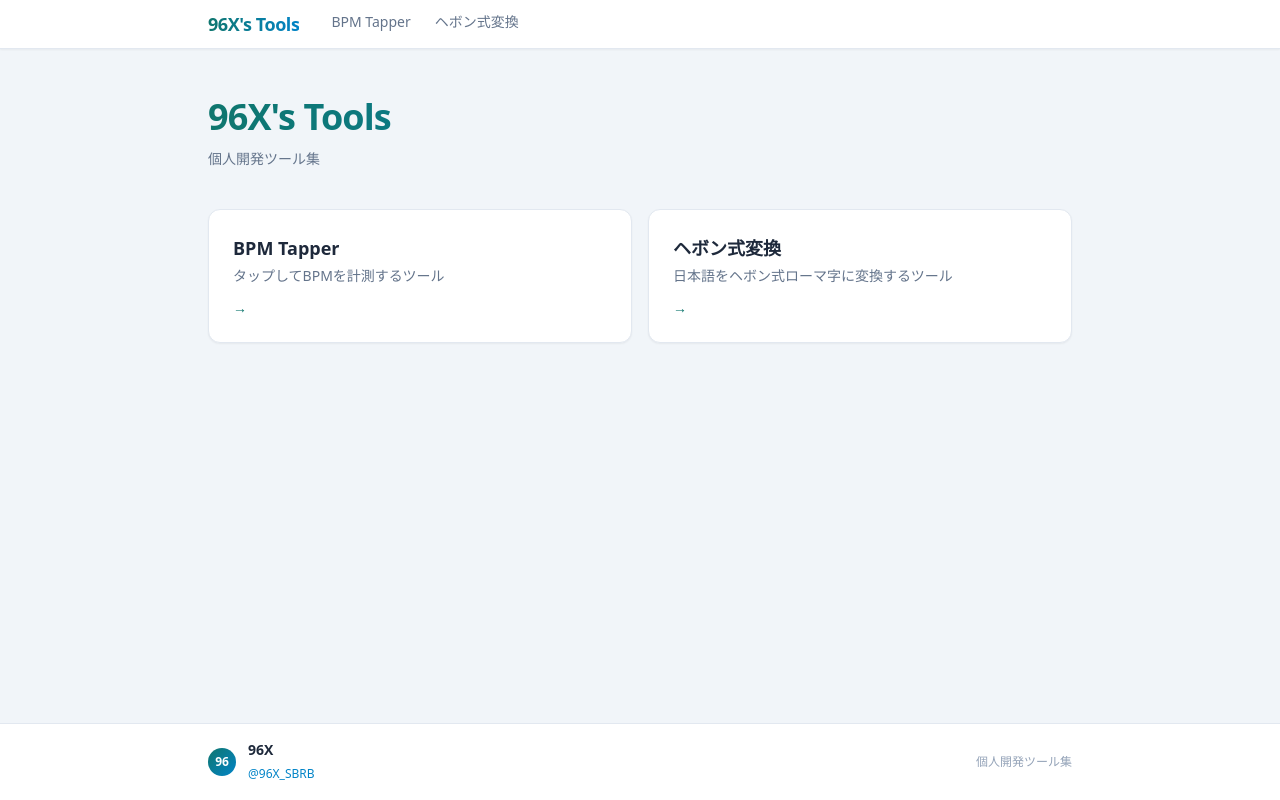
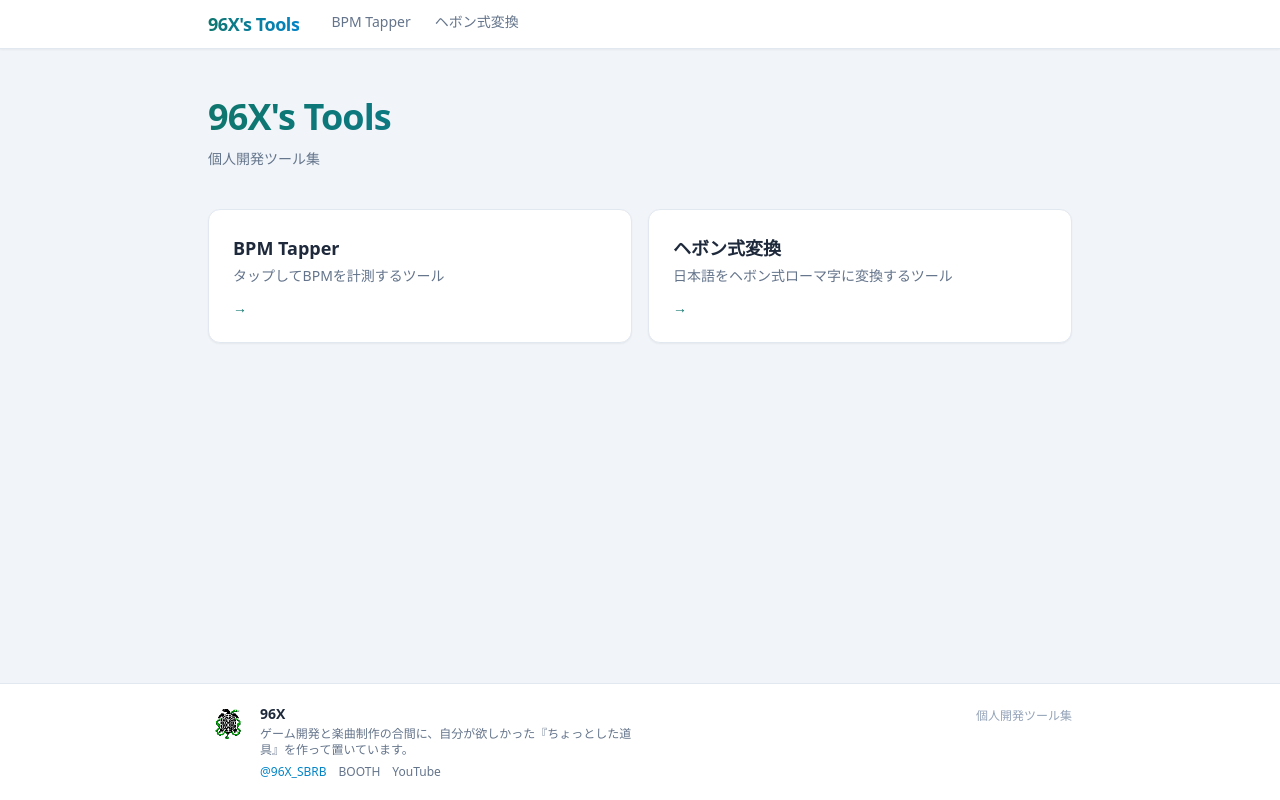
Before and after one commit to kuroto-96X/Utilities-Svelte, a SvelteKit app: page / in a window 1280 px wide. Built offline with nearby package versions, Linux system fonts and the light colour scheme.

Commit message:
fix: アイコン変更

```diff
--- a/src/lib/site.ts
+++ b/src/lib/site.ts
@@ -4,8 +4,12 @@ export const site = {
   author: {
     name: "96X",
     handle: "@96X_SBRB",
-    url: "https://x.com/96X_SBRB",
-    avatarLabel: "96",
+    bio: "ゲーム開発と楽曲制作の合間に、自分が欲しかった『ちょっとした道具』を作って置いています。",
+    links: {
+      x: "https://x.com/96X_SBRB",
+      booth: "https://kogatagemmaipan.booth.pm/",
+      youtube: "https://www.youtube.com/@96X%E3%81%93%E3%81%8C%E3%81%9F%E7%8E%84%E7%B1%B3%E3%83%91%E3%83%B3",
+    },
   },
   tools: [
     {
--- a/src/routes/+layout.svelte
+++ b/src/routes/+layout.svelte
@@ -1,6 +1,7 @@
 <script lang="ts">
   import '../app.css'
-  import favicon from '$lib/assets/favicon.svg'
+  import siteIcon from '$lib/assets/site_icon.png'
+  import authorIcon from '$lib/assets/96x_icon.png'
   import { page } from '$app/state'
   import { site } from '$lib/site'
 
@@ -9,7 +10,7 @@
 </script>
 
 <svelte:head>
-  <link rel="icon" href="{favicon}" />
+  <link rel="icon" href={siteIcon} />
 </svelte:head>
 
 <div class="gradient-bg flex flex-col">
@@ -43,23 +44,39 @@
   </main>
 
   <footer class="border-t border-slate-200 bg-white">
-    <div class="max-w-4xl mx-auto px-4 py-4 flex items-center justify-between">
-      <div class="flex items-center gap-3">
-        <div
-          class="w-7 h-7 rounded-full bg-gradient-to-br from-teal-700 to-sky-600 flex items-center justify-center text-white text-xs font-bold select-none"
-          aria-hidden="true"
-        >{site.author.avatarLabel}</div>
+    <div class="max-w-4xl mx-auto px-4 py-5 flex items-start justify-between gap-6">
+      <div class="flex items-start gap-3">
+        <img
+          src={authorIcon}
+          alt={site.author.name}
+          class="w-10 h-10 rounded-full object-cover shrink-0"
+        />
         <div>
           <p class="text-sm font-bold text-slate-800">{site.author.name}</p>
-          <a
-            href={site.author.url}
-            target="_blank"
-            rel="noopener noreferrer"
-            class="text-xs text-sky-600 hover:underline"
-          >{site.author.handle}</a>
+          <p class="text-xs text-slate-500 mt-0.5 max-w-sm">{site.author.bio}</p>
+          <div class="flex flex-wrap items-center gap-x-3 gap-y-1 mt-1.5">
+            <a
+              href={site.author.links.x}
+              target="_blank"
+              rel="noopener noreferrer"
+              class="text-xs text-sky-600 hover:underline"
+            >{site.author.handle}</a>
+            <a
+              href={site.author.links.booth}
+              target="_blank"
+              rel="noopener noreferrer"
+              class="text-xs text-slate-500 hover:text-slate-700 hover:underline"
+            >BOOTH</a>
+            <a
+              href={site.author.links.youtube}
+              target="_blank"
+              rel="noopener noreferrer"
+              class="text-xs text-slate-500 hover:text-slate-700 hover:underline"
+            >YouTube</a>
+          </div>
         </div>
       </div>
-      <p class="text-xs text-slate-400">{site.tagline}</p>
+      <p class="text-xs text-slate-400 shrink-0 mt-1">{site.tagline}</p>
     </div>
   </footer>
 </div>
```
Also changed, not shown: src/lib/assets/96x_icon.png (added), src/lib/assets/site_icon.png (added).
